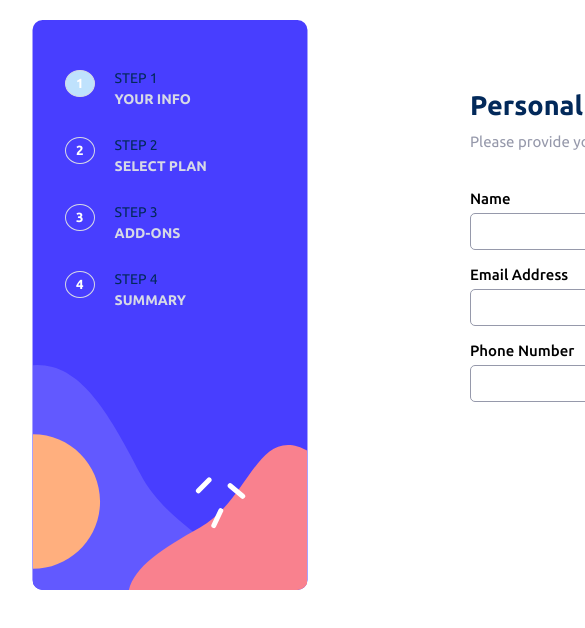
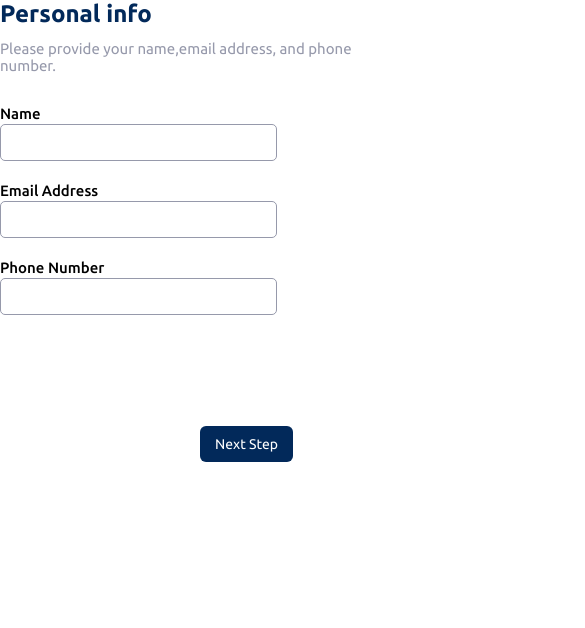
Before and after one commit to raveroses/WebBridgesAssSubscription, a plain HTML site: page index.html in a window 390 px wide. Shown: the top 628 px of the page, 585 px wide, since content can reach past the window. Drawn offline with Linux system fonts and the light colour scheme.

Commit message:
Media querry not finished

```diff
--- a/index.css
+++ b/index.css
@@ -17,13 +17,9 @@ body,html{
     padding: 20px 20px;
 }
 
-.imageSideBar{
-    position: relative;
-}
 
 .imageSideBar img{
     width: 300px;
-    height: 570px;
 }
 
 .sideBarcontent{
@@ -38,6 +34,7 @@ body,html{
     align-items: flex-start;
     align-content: flex-start;
     padding-bottom: 30px;
+    padding-left: 30px;
 }
 
 .realNumber{
@@ -565,3 +562,144 @@ padding-right: 20px;
 .ToggleOfff i{
     font-size: 20px;
 }
+
+
+.dis{
+    display: none;
+}
+
+.numberFlexes{
+    display: none;
+}
+
+
+@media (max-width:500px){
+.disp{
+    display:none;
+}
+
+.dis{
+    display: block;
+}
+
+.numberFlex{
+    display: none;
+}
+.num{
+    display: block;
+}
+
+.motherFlex {
+    display: flex;
+    justify-content: flex-start;
+    align-items: flex-start;
+    align-content: flex-start;
+    padding: 0px 0px;
+    flex-direction: column;
+}
+.imageSideBar .small{
+    width: 100%;
+    height: 147px;
+    max-width: 100%;
+}
+.sideBarcontent {
+    position: relative;
+}
+.numberFlexes {
+    display: flex;
+    position: absolute;
+    justify-content: center;
+    align-items: center;
+    align-content: center;
+    top: -169px;
+    left: 22px;
+}
+
+.formPalce {
+    width: 100%;
+    display: flex;
+    flex-direction: column;
+    justify-content: flex-start;
+    align-items: flex-start;
+    align-content: flex-start;
+    padding: 0px 0px;
+    margin: auto;
+}
+
+.heading h2 {
+    font-size: 24px;
+    color: hsl(213, 96%, 18%);
+    padding-bottom: 12px;
+}
+
+.heading p {
+    font-size: 15px;
+    color: hsl(231, 11%, 63%);
+    padding-right: 25px;
+    padding-bottom: 31px;
+}
+
+.pad {
+    padding-bottom: 21px;
+}
+
+.pad label {
+    font-weight: 500;
+    margin-bottom: 2px;
+    display: block;
+    font-size: 15px;
+}
+
+.pad input {
+    padding: 10px 49px;
+    border-radius: 5px;
+    border: 1px solid hsl(231, 11%, 63%);
+    margin-bottom: 0px;
+    cursor: pointer;
+    display: block;
+}
+
+
+.nexStep {
+    margin-left: 200px;
+    background-color: hsl(213, 96%, 18%);
+    font-size: 14px;
+    border-radius: 6px;
+    padding: 10px 15px;
+    color: hsl(0, 0%, 100%);
+    margin-top: 90px;
+    cursor: pointer;
+    text-align: center;
+}
+
+
+
+
+
+
+
+
+
+
+
+
+
+
+
+
+
+
+
+
+
+
+
+
+
+
+
+
+
+
+
+}
--- a/index.html
+++ b/index.html
@@ -14,8 +14,8 @@
 <div class="motherFlex">
 
     <div class="imageSideBar">
-<img src="image/bg-sidebar-desktop.svg" alt="sidebar">
-
+<img src="image/bg-sidebar-desktop.svg" alt="sidebar" class="disp">
+<!-- <img src="image/bg-sidebar-mobile.svg" alt="mobile sidebar" class="dis small"> -->
 <div class="sideBarcontent">
 
     <div class="numberFlex">
@@ -68,6 +68,35 @@
 
 
 
+    <div class="numberFlexes num">
+<div class="realNumber first return">
+    <h5>1</h5>
+</div>
+
+
+<div class="realNumber second">
+    <h5>2</h5>
+</div>
+
+
+<div class="realNumber third">
+    <h5>3</h5>
+</div>
+
+<div class="realNumber fouth">
+    <h5>4</h5>
+</div>
+    </div>
+
+
+
+
+
+
+
+
+
+
 </div>
 
 
@@ -81,29 +110,34 @@
         <h2>Personal info</h2>
         <p>Please provide your name,email address, and phone number.</p>
 
-<div class="formPlace">
+
+
     <form action="">
 <div class="pad">
 <label for="name">Name</label>
 <input type="text" id="name" name="name" class="textName">
 <span class="message"></span>
 </div>
+
 <div class="pad">
 <label for="email">Email Address</label>
 <input type="email" id="email" name="email" class="mail">
 <span class="message2"></span>
 </div>
+
 <div class="pad">
 <label for="number">Phone Number</label>
 <input type="text" id="number" name="number" class="number">
 <span class="message3"></span>
 </div>
+
     </form>
+
+</div>
+<div class="nexStep firstt ">Next Step</div>
 </div>
 
-    </div>
-<div class="nexStep firstt">Next Step</div>
-</div>
+
 
 
 
```
